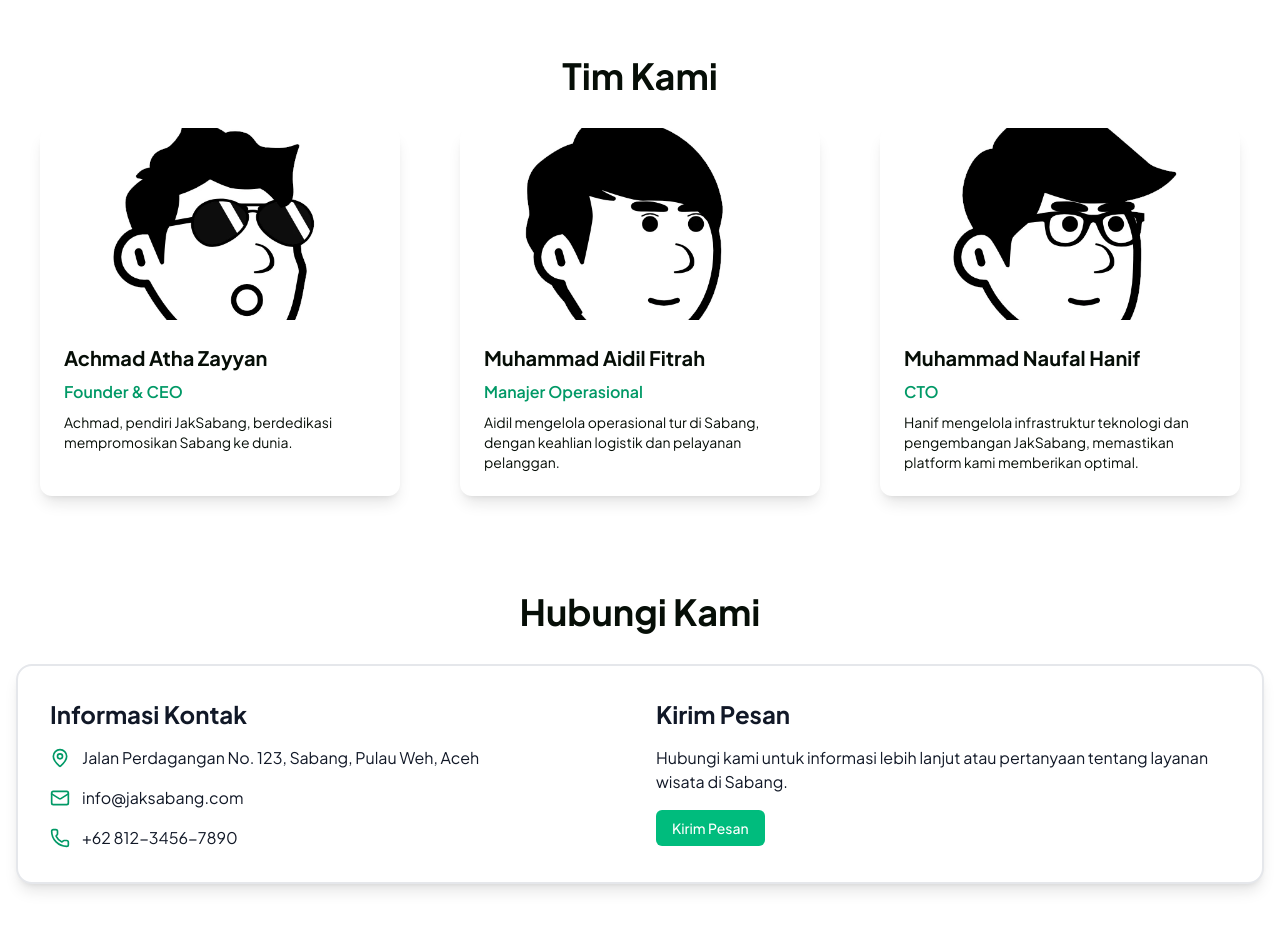
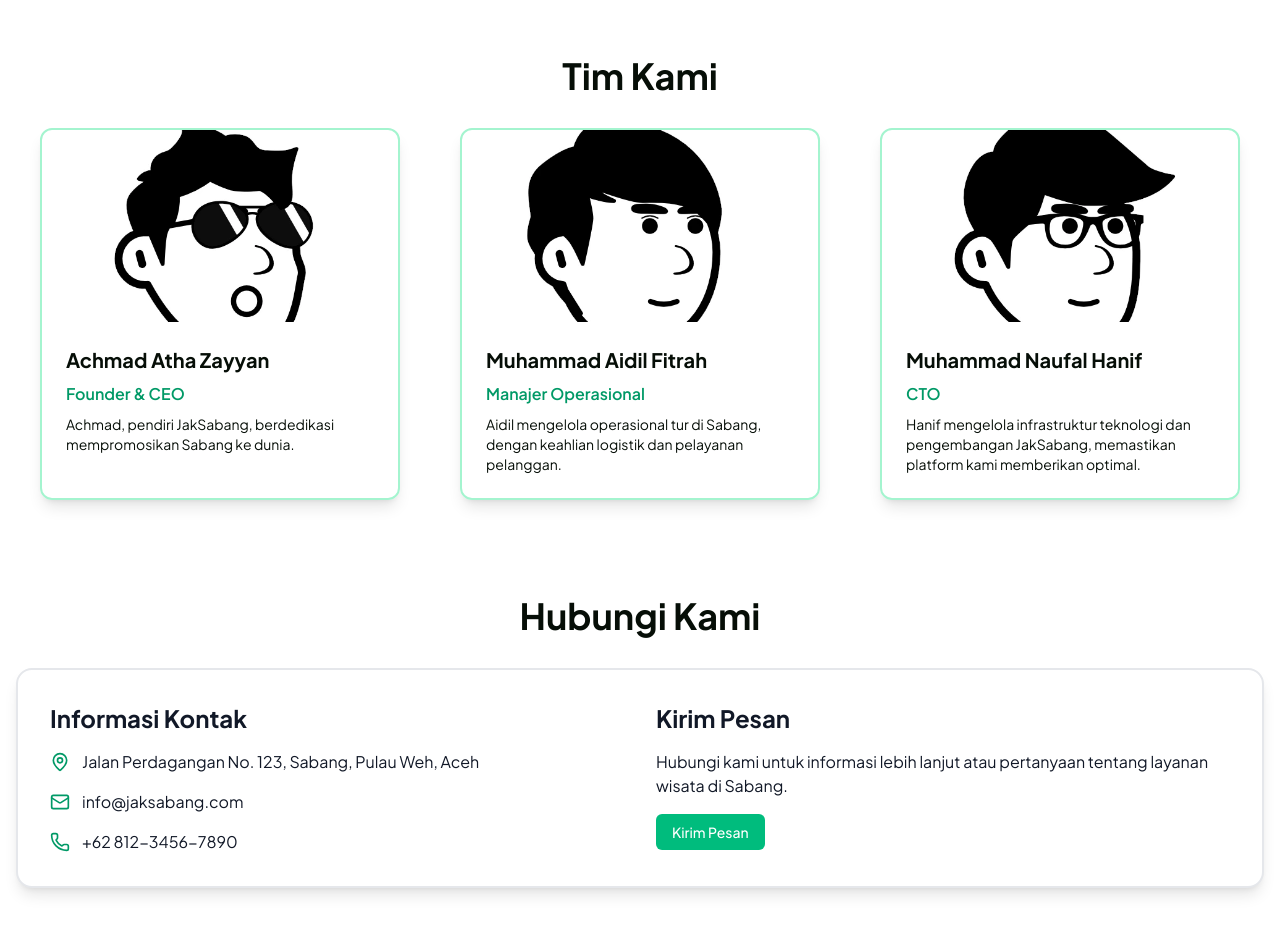
Before and after one commit to dianislami/SabangKarsa, a React (Vite) app: page /about in a window 1280 px wide. Shown: the part 800-1725 px from the top of the page. Built offline with nearby package versions, Linux system fonts and the light colour scheme.

Commit message:
style: improve ui about us

```diff
--- a/src/pages/aboutus/AboutUs.tsx
+++ b/src/pages/aboutus/AboutUs.tsx
@@ -124,7 +124,7 @@ export function AboutUs() {
             {team.map((member) => (
               <motion.div
                 key={member.id}
-                className="bg-card rounded-xl shadow-lg overflow-hidden hover:shadow-xl transition-shadow duration-300"
+                className="bg-card rounded-xl shadow-lg overflow-hidden hover:shadow-xl transition-all duration-300 border-2 border-emerald-200 dark:border-emerald-800 hover:border-emerald-300 dark:hover:border-emerald-700"
                 initial={{ opacity: 0, y: 20 }}
                 animate={{ opacity: 1, y: 0 }}
                 transition={{ duration: 0.5, delay: member.id * 0.1 }}
```
